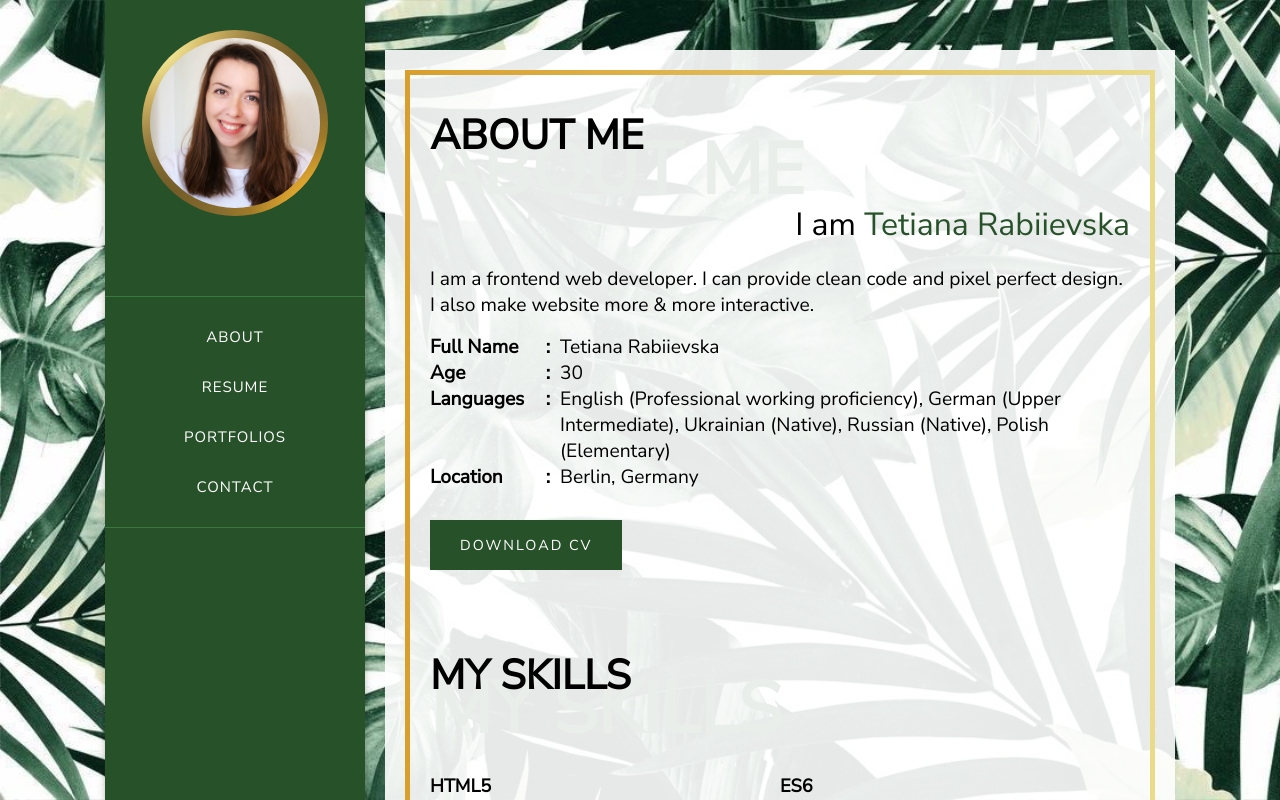
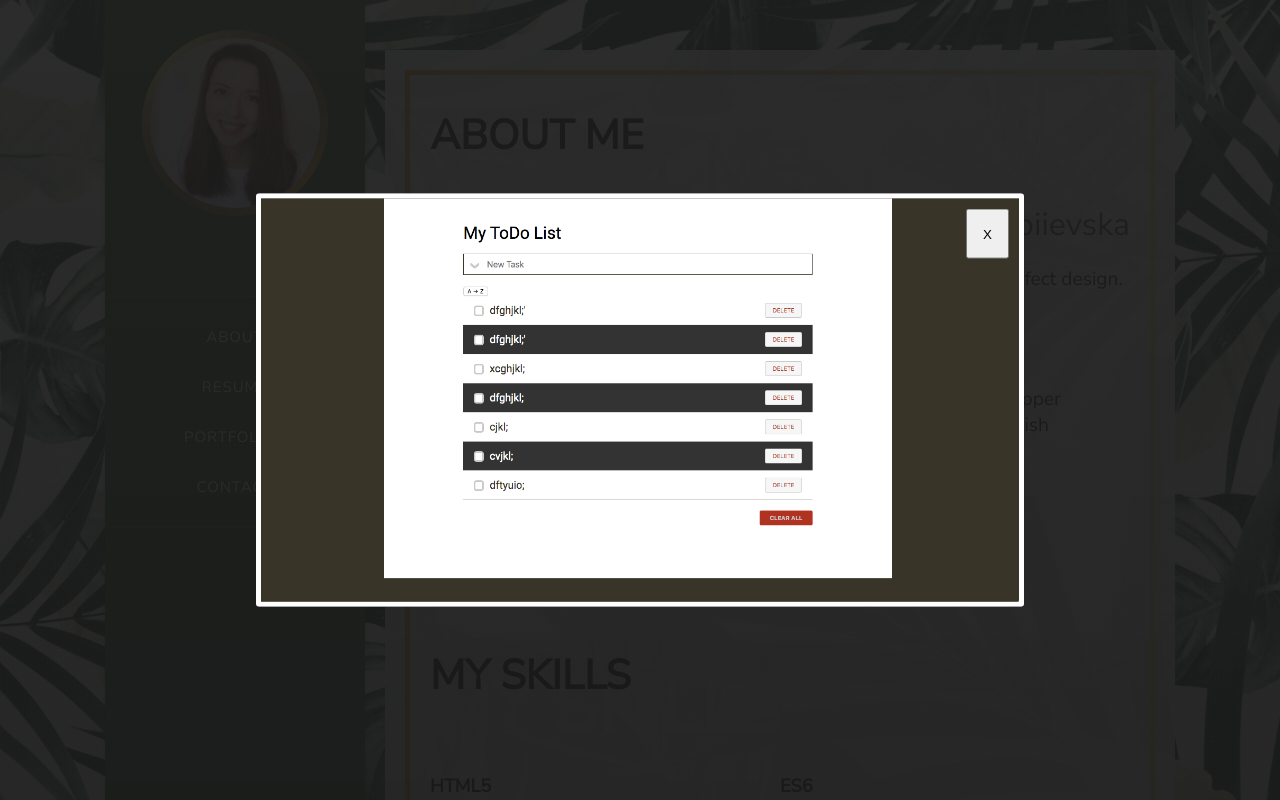
Before and after one commit to atranarta/portfolio, a React (Create React App) app: page / in a window 1280 px wide. Shown: the top 800 px of the page. Built offline with nearby package versions, Linux system fonts and the light colour scheme.

Commit message:
Styled popup window

```diff
--- a/src/App.css
+++ b/src/App.css
@@ -580,7 +580,7 @@ aside nav ul li a:hover {
   font-size: 1.14rem;
   line-height: 1.857rem;
 }
-#portfolios .popup {
+#portfolios .popup-wrap {
   position: fixed;
   width: 100%;
   height: 100%;
@@ -593,16 +593,28 @@ aside nav ul li a:hover {
   -ms-user-select: none;
   user-select: none;
   -webkit-tap-highlight-color: transparent;
-  display: none;
 }
-#portfolios .popup img {
+#portfolios .popup-window {
+  position: relative;
   display: block;
   width: 60%;
+  height: auto;
   margin: 0 auto;
   position: fixed;
   top: 50%;
   left: 50%;
   transform: translate(-50%, -50%);
+  border: 5px solid #fff;
+  border-radius: 3px;
+}
+#portfolios .popup-window img {
+  display: block;
+}
+#portfolios .popup-window button {
+  position: absolute;
+  top: 10px;
+  right: 10px;
+  cursor: pointer;
 }
 
 #contact .form-field {
--- a/src/components/portfolios/portfolio.js
+++ b/src/components/portfolios/portfolio.js
@@ -39,8 +39,11 @@ const Portfolio = () => (
       </div>
       <h5>{portfolio.title}</h5>
       <p>{portfolio.text}</p>
-      <div className="popup">
-        <img src={portfolio.img} alt={portfolio.imageTitle} />
+      <div className="popup-wrap">
+        <div className="popup-window">
+          <img src={portfolio.img} alt={portfolio.imageTitle} />
+          <button>X</button>
+        </div>
       </div>
     </div>
   ))
--- a/src/styles/portfolios.scss
+++ b/src/styles/portfolios.scss
@@ -120,7 +120,7 @@
     line-height: 1.857rem;
   }
 
-  .popup {
+  .popup-wrap {
     position: fixed;
     width: 100%;
     height: 100%;
@@ -133,16 +133,31 @@
     -ms-user-select: none;
     user-select: none;
     -webkit-tap-highlight-color: transparent;
-    display: none;
+    //display: none;
+  }
+
+  .popup-window {
+    position: relative;
+    display: block;
+    width: 60%;
+    height: auto;
+    margin: 0 auto;
+    position: fixed;
+    top: 50%;
+    left: 50%;
+    transform: translate(-50%, -50%);
+    border: 5px solid #fff;
+    border-radius: 3px;
 
     img {
       display: block;
-      width: 60%;
-      margin: 0 auto;
-      position: fixed;
-      top: 50%;
-      left: 50%;
-      transform: translate(-50%, -50%);
+    }
+
+    button {
+      position: absolute;
+      top: 10px;
+      right: 10px;
+      cursor: pointer;
     }
   }
 }
```
Also changed, not shown: src/components/portfolios/popup.js (added), 1 other file (tests, documents, lock files or other folders).
